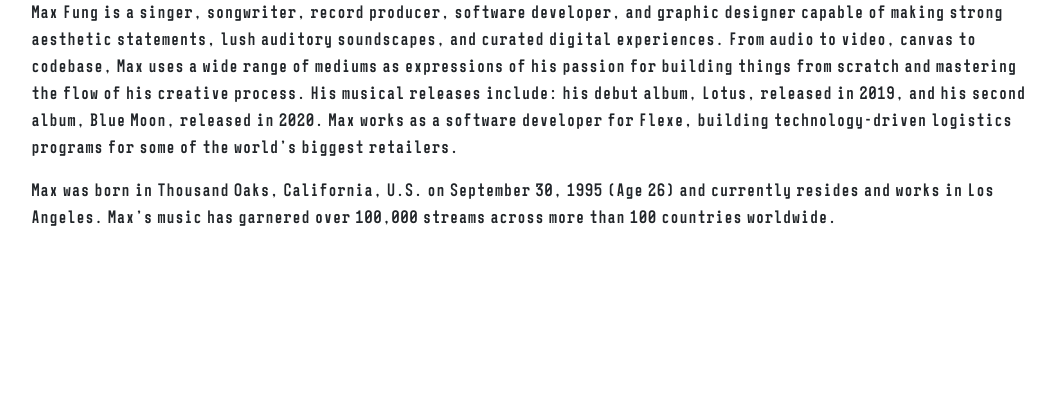
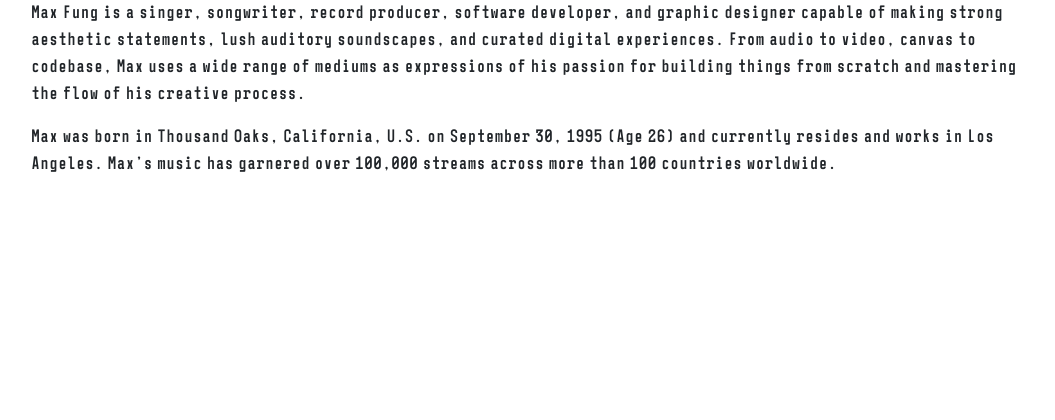
Before and after one commit to mxfng/bymaxfung.com, a Flask app: page /about in a window 1280 px wide. Shown: the part 76-496 px from the top of the page, without its empty margins (109-1164 px from the left). Run offline with Flask 2, Linux system fonts and the light colour scheme.

Commit message:
About - changed text

```diff
--- a/web/templates/about.html
+++ b/web/templates/about.html
@@ -6,7 +6,7 @@ About
 
 {% block content %}
 <p>
-    Max Fung is a singer, songwriter, record producer, software developer, and graphic designer capable of making strong aesthetic statements, lush auditory soundscapes, and curated digital experiences. From audio to video, canvas to codebase, Max uses a wide range of mediums as expressions of his passion for building things from scratch and mastering the flow of his creative process. His musical releases include: his debut album, Lotus, released in 2019, and his second album, Blue Moon, released in 2020. Max works as a software developer for Flexe, building technology-driven logistics programs for some of the world’s biggest retailers.
+    Max Fung is a singer, songwriter, record producer, software developer, and graphic designer capable of making strong aesthetic statements, lush auditory soundscapes, and curated digital experiences. From audio to video, canvas to codebase, Max uses a wide range of mediums as expressions of his passion for building things from scratch and mastering the flow of his creative process.
 </p>
 <p>
     Max was born in Thousand Oaks, California, U.S. on September 30, 1995 (Age 26) and currently resides and works in Los Angeles. Max’s music has garnered over 100,000 streams across more than 100 countries worldwide.
```
